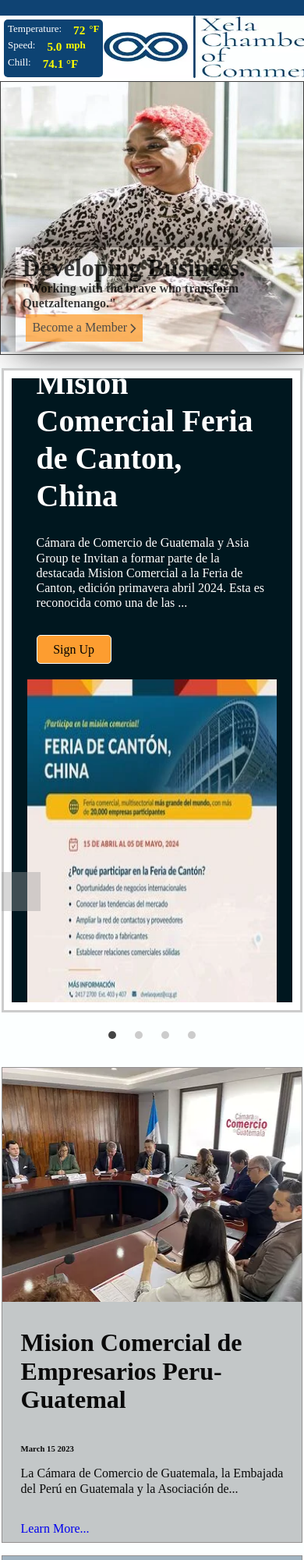
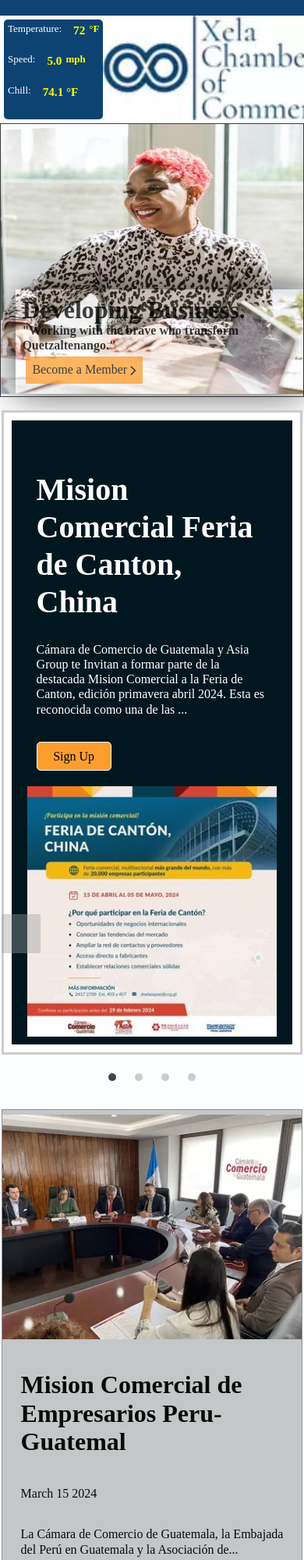
Before and after one commit to byuio-oap/wdd230, a plain HTML site: page chamber/index.html in a window 390 px wide. Shown: the top 2000 px of the page at 78% size. Drawn offline with Linux system fonts and the light colour scheme; grey boxes are pictures that could not be loaded.

Commit message:
image aspect ratio

```diff
--- a/chamber/index.html
+++ b/chamber/index.html
@@ -70,7 +70,7 @@
 
         <div class="logo">
             <picture>
-                <source srcset="images/small_logo.webp" media="(max-width: 500px )">
+                <source srcset="images/small_logo_150x67.webp" media="(max-width: 500px )">
                 <source srcset="images/medium_logo_250x112.webp" media="(max-width: 1000px )">
                 <img src="images/large_logo_300x134.webp" alt="Logo Xela Chamber" width="300" height="134">
 
@@ -243,7 +243,7 @@
 
                         <div class="spotlight-content">
                             <h1 class="spotlight-heading">Mision Comercial de Empresarios Peru-Guatemal</h1>
-                            <h6>March 15 2023</h6>
+                            <p>March 15 2024</p>
                             <p class="spotlight-description">La Cámara de Comercio de Guatemala, la Embajada del Perú en Guatemala y la Asociación de...
 
 
@@ -255,7 +255,7 @@
                     <div class="spotlight2">
                         <div class="spotlight-content">
                             <h1 class="spotlight-heading">Delegación Comercial de CCG en la Feria de Cantón en China</h1>
-                            <h6>March 15 2023</h6>
+                            <p>March 20 2024</p>
                             <p class="spotlight-description">
                                 Empresarios importadores de Guatemala se encuentran ya en China, participando en la 134 edición de...
                             </p>
@@ -281,7 +281,7 @@
 
                         <div class="spotlight-content">
                             <h1 class="spotlight-heading">Visita de la Delegación de la República de Serbia</h1>
-                            <h6>March 15 2023</h6>
+                            <p>March 30 2024</p>
                             <p class="spotlight-description">
                                 El Presidente de Cámara de Comercio de Guatemala, el Sr. Jorge Briz, recibió la visita de la...
                             </p>
@@ -337,7 +337,7 @@
                         <form>
                             <i class="fa fa-envelope"></i>
                             <input type="email" placeholder="Enter your email id" required>
-                            <button type="submit"><i class="fa fa-arrow-right"></i></button>
+                            <button type="submit" aria-label="Send Email"><i class="fa fa-arrow-right"></i></button>
                         </form>
                         <div class="social-icons">
                          <i class="fa fa-facebook"></i>
--- a/chamber/styles/base.css
+++ b/chamber/styles/base.css
@@ -81,11 +81,11 @@
           height: 81px;
           align-content: center;
           width: 100%;
-          color: rgb(13, 67, 115);
+          color: #000000;
 
   }
   .logo img {
-      height: 80px;
+      object-fit: contain;
       margin-right: 50px;
   }
   .logotext{
@@ -117,7 +117,7 @@
   a.active,a:hover{
 
       transition: .5s;
-      color:rgba(252, 136, 4, 0.945);
+      color:#653601;
       font-weight: bolder;
   }
   .checkbtn{
@@ -221,7 +221,7 @@
   font-size: 1.3rem;
   padding: 0.5em 0.5em;
   margin-top: 0.5rem;
-  color:rgba(12, 12, 12, 0.945);
+  color:#000000;
   margin-bottom: 0.5rem;
 
 
@@ -390,6 +390,8 @@
 
 .slide-content img {
   width: 100%;
+  height: 100%;
+  object-fit: scale-down;
   padding: 20px;
 }
 #slides .slide {
@@ -493,7 +495,7 @@
  .spotlight2{
   grid-column: 4/6;
   border: 1px solid rgb(146, 144, 144);
-  background-color: rgb(160, 180, 194);
+  background-color:rgb(195, 199, 200);;
 
    }
 .spotlight3{
@@ -502,16 +504,16 @@
     background-color: rgb(195, 199, 200);
      }
 
- .spotlight1 img{
-    width: 100%;
- }
- .spotlight2 img{
+.spotlight-button{
+  background-color: white;
+  text-align: center;
+}
+
+.spotlight1 img, .spotlight2 img, .spotlight3 img{
   width: 100%;
+  object-fit: scale-down;
+}
 
-}
-.spotlight3 img{
-  width: 100%;
-}
 
  .spotlight-content{
   display: flex;
--- a/chamber/styles/larger.css
+++ b/chamber/styles/larger.css
@@ -166,7 +166,9 @@
 .spotlight3{
   grid-column: 1/9;
 }
-
+.spotlight1 img, .spotlight2 img, .spotlight3 img{
+  object-fit: contain;
+}
 /*Discover*/
 .discover-container{
   display: grid;
--- a/chamber/styles/medium.css
+++ b/chamber/styles/medium.css
@@ -78,6 +78,8 @@
         /*opacity: .75;*/
 
       }
+
+
     .herolabel h1{
         font-size: 2.5rem;
         margin: 1px;
```
Also changed, not shown: chamber/discover.html (+2 -2 lines).
